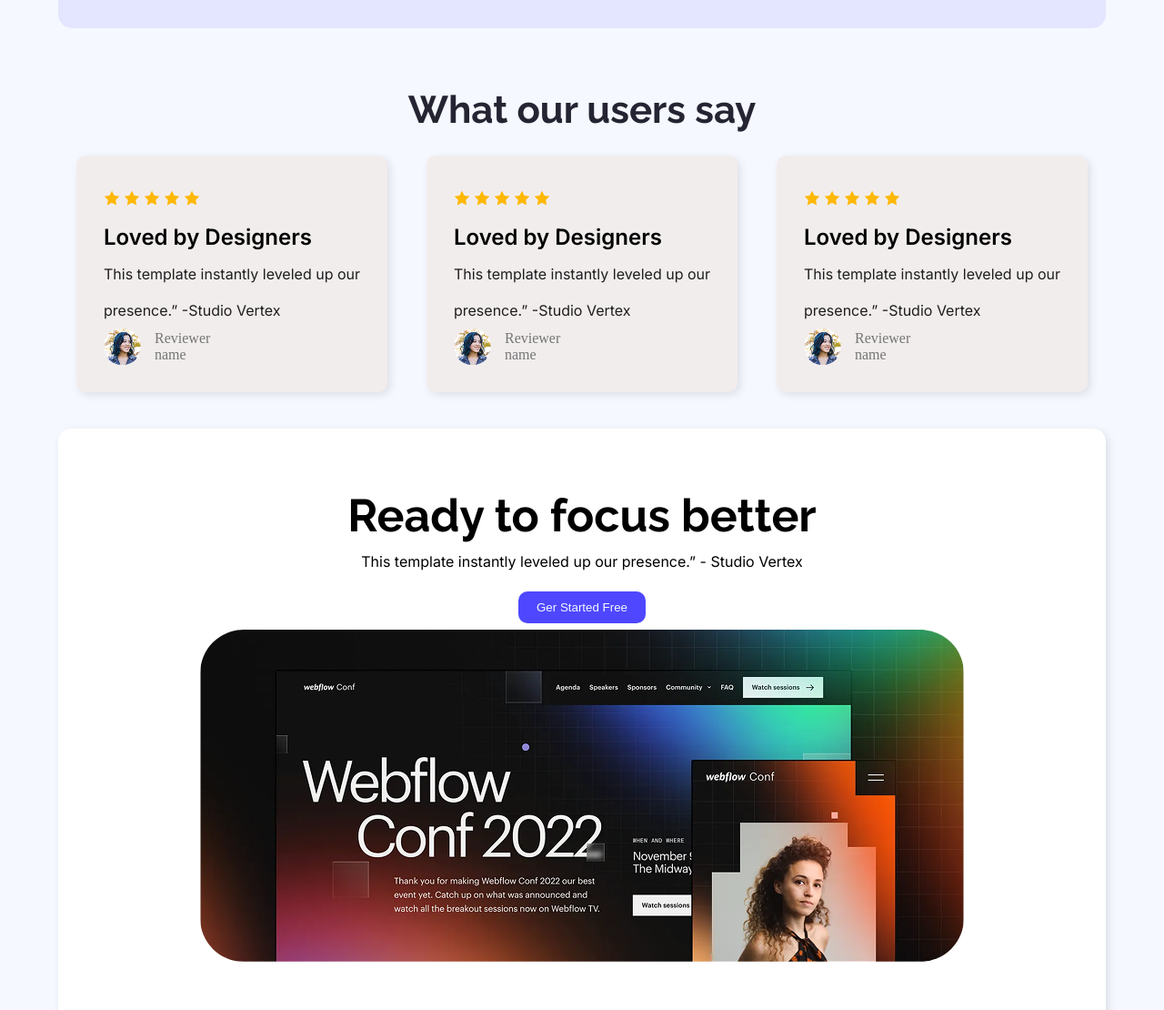
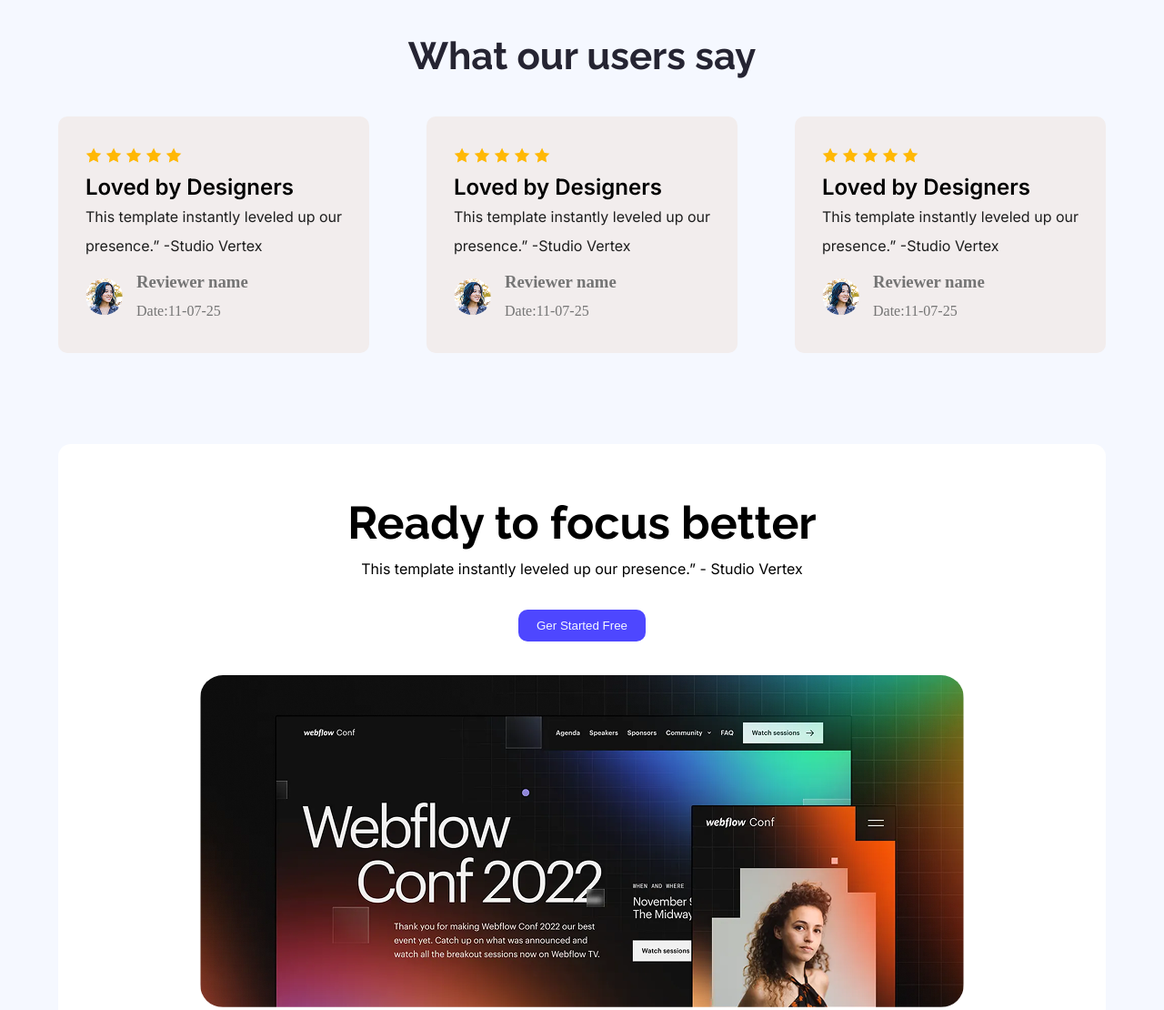
Before and after one commit to Moksina-Akter/Ph-Assignment-01, a plain HTML site: page webside.html in a window 1280 px wide. Shown: the part 1480-2590 px from the top of the page at 91% size. Drawn offline with Linux system fonts and the light colour scheme.

Commit message:
css edit

```diff
--- a/style/style.css
+++ b/style/style.css
@@ -85,7 +85,7 @@ header{
     padding: 50px;
 }
 .text-part{
-     width: 40%;
+     width: 30%;
 }
 .text-part h1{
  font-weight: 700;
@@ -100,7 +100,7 @@ header{
     margin-top: 20px;
 }
 .img{
-    width: 40%;
+    width: 30%;
 }
 .img img{
     border-radius: 20px;
@@ -123,12 +123,11 @@ header{
 }
 .users{
     display: flex;
-    justify-content: space-between;
+    justify-content: space-around;
     align-items: center;
-    padding: 20px;
 }
 .users h1{
-    font-size: 70px;
+    font-size: 60px;
     font-weight: 700;
     color: #4E47FF;
 }
@@ -140,26 +139,25 @@ header{
 
 /* ----rating-part--- */
 .rating{
-  margin-top: 10px;
-  line-height: 40px;
+  margin-top: 100px;
+   line-height: 2rem;
 }
 .rating h1{
     font-size: 42px;
     font-weight: 700;
     text-align: center;
-    padding: 10px;
 }
 .designers{
     display: flex;
     justify-content: space-between;
     align-items: center;
-    padding: 20px;
+    gap: 20px;
+    margin-top: 50px;
 }
 .rate{
     border-radius: 10px;
     padding: 30px;
     background-color:#F2EDED ;
-    box-shadow: 3px 3px 10px rgba(0, 0, 0, 0.1);
 }
 .loved h3{
   font-weight: 600;
@@ -173,23 +171,22 @@ header{
 .avatar{
     display: flex;
     align-items: center;
+    margin-top: 8px;
     gap: 15px;
 }
 .avatar img{
-    border-radius: 20px;
+    border-radius: 50%;
 }
-.avatar p{
+.avatar h3,.avatar p{
    color: #757575;
-   line-height: normal;
 }
 
 /* ---focus-part--- */
 .focus{
-margin-top: 20px;
-padding: 71px;
-border-radius: 14px;
-box-shadow: 3px 3px 10px rgba(0, 0, 0, 0.1);
-background-color: #FFFFFF;
+    margin-top: 100px;
+    padding: 62px;
+    border-radius: 14px;
+    background-color: #FFFFFF;
 }
 .focus-text{
     text-align: center;
@@ -203,13 +200,17 @@ background-color: #FFFFFF;
     font-size: 16px;
     font-weight: 400;
 }
+.focus button{
+    margin-top: 20px;
+}
 .focus-img{
     display: flex;
     justify-content: center;
     align-items: center;
 }
 .focus-img img{
-    border-radius: 48px;
+    border-radius: 25px;
+    margin-top: 30px;
 }
 
  /* ------form-part----- */
--- a/webside.html
+++ b/webside.html
@@ -59,7 +59,7 @@
              <div>
                  <h1>2M+</h1>
                  <p>Focus Sessions</p>
-             </div>
+            </div>
              <div>
                 <h1>95%</h1>
                 <p>Satisfaction Rate</p>
@@ -85,7 +85,10 @@
                 </div>
                 <div class="avatar">
                     <img src="./Assets/avatar.png" alt="">
-                    <p>Reviewer <br> name</p>
+                   <div>
+                     <h3>Reviewer name</h3>
+                     <p>Date:11-07-25</p>
+                   </div>
                 </div>
             </div>
             <div class="rate">
@@ -102,7 +105,10 @@
                 </div>
                 <div class="avatar">
                     <img src="./Assets/avatar.png" alt="">
-                    <p>Reviewer <br> name</p>
+                    <div>
+                        <h3>Reviewer name</h3>
+                        <p>Date:11-07-25</p>
+                    </div>
                 </div>
             </div>
             <div class="rate">
@@ -119,7 +125,10 @@
                 </div>
                 <div class="avatar">
                     <img src="./Assets/avatar.png" alt="">
-                    <p>Reviewer <br> name</p>
+                   <div>
+                      <h3>Reviewer name</h3>
+                      <p>Date:11-07-25</p>
+                   </div>
                 </div>
             </div>
           </div>
@@ -128,12 +137,12 @@
         <!-- ----focus-part--- -->
         <section class="focus container">
            <div class="focus-text">
-            <h1 class="raleway text-color">Ready to focus better</h1>
-            <p class="inter text-color">This template instantly leveled up our presence.” - Studio Vertex</p>
-            <button class="btn">Ger Started Free</button>
+               <h1 class="raleway text-color">Ready to focus better</h1>
+               <p class="inter text-color">This template instantly leveled up our presence.” - Studio Vertex</p>
+               <button class="btn">Ger Started Free</button>
            </div>
            <div class="focus-img">
-            <img src="./Assets/wc-big.png" alt="">
+               <img src="./Assets/wc-big.png" alt="">
            </div>
         </section>
 
```
